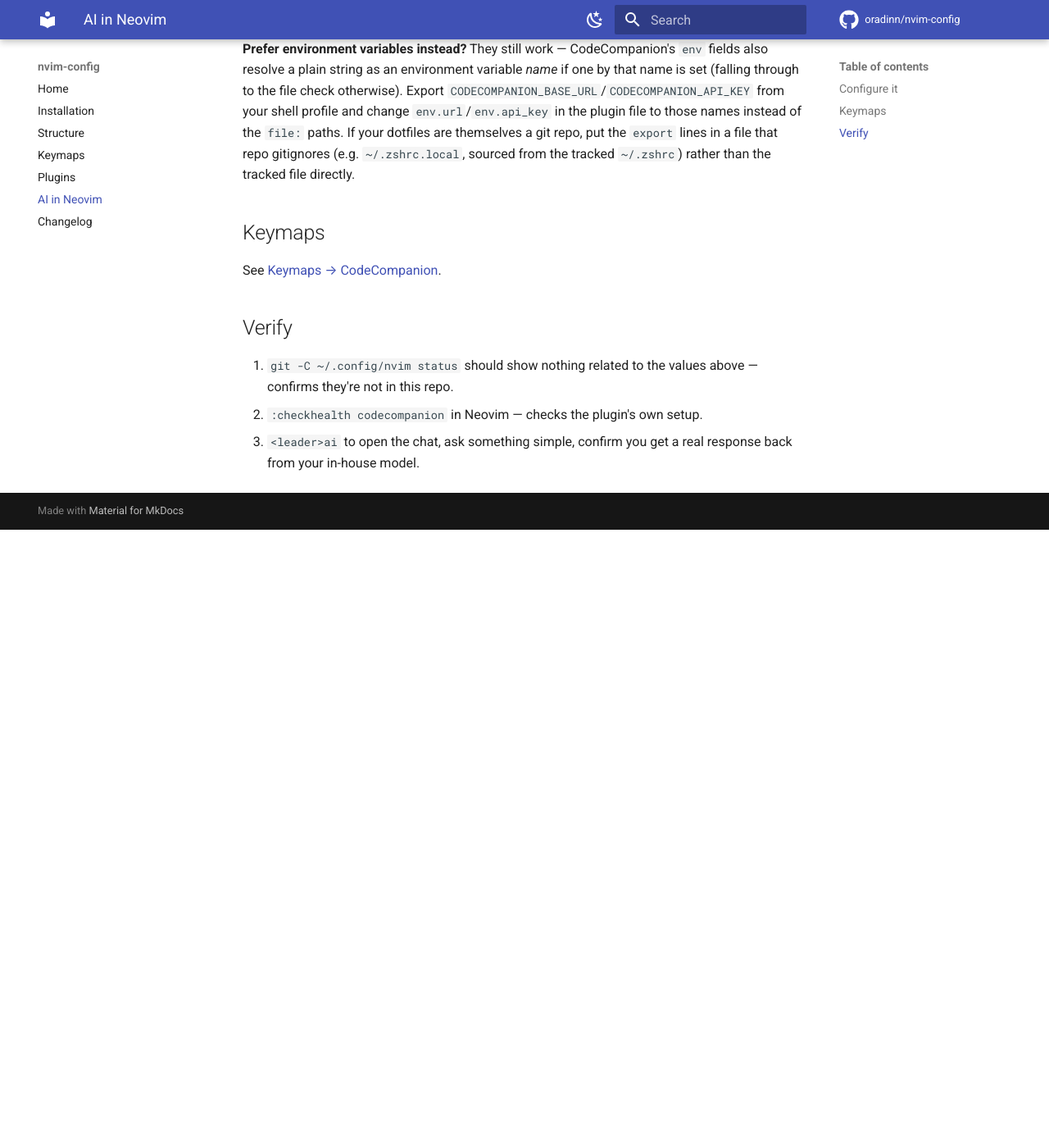
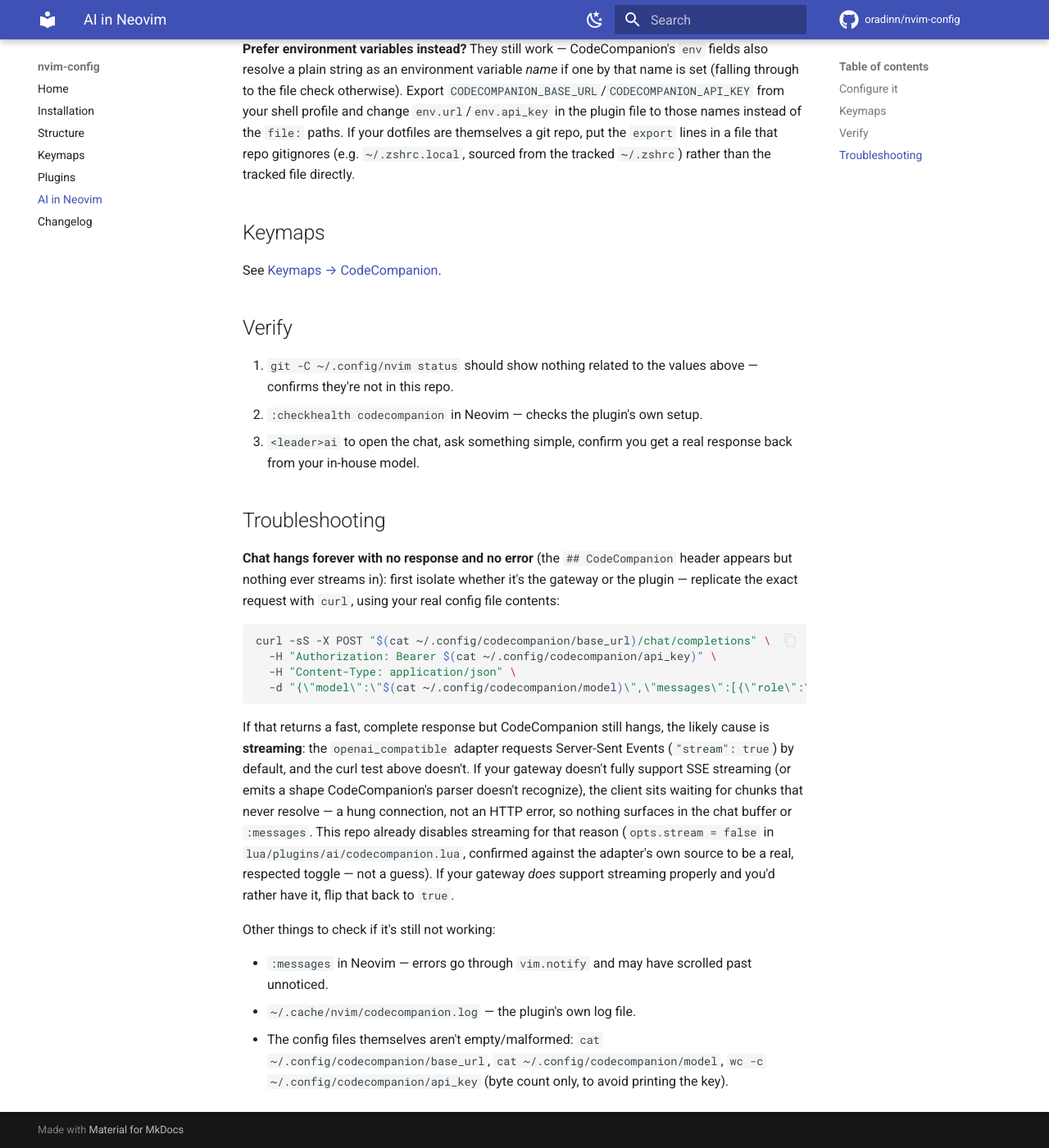
Before and after one commit to oradinn/nvim-config, an MkDocs documentation site: the page built from docs/ai.md, in a window 1280 px wide and 1400 px high, scrolled down 1213 px. Shown: the whole window at 82% size. Built offline with MkDocs 1.6.1 and Material for MkDocs 9.7.7, drawn with Linux system fonts in a browser that asks for light colours; comment, search, counter and statistics services are not loaded; before the commit the page ends 1859 px from its top, so only the background shows below that.

Commit message:
Disable streaming for the in-house adapter to fix silent hangs
Confirmed diagnosis: a plain curl POST to the gateway (no "stream":
true) returns a fast, complete response, but the same request through
CodeCompanion hung indefinitely with no error anywhere (not in the
chat buffer, not in :messages). The openai_compatible adapter requests
SSE streaming by default; checked openai.lua's chat_output handler and
confirmed opts.stream is a real, respected toggle that changes how
responses are parsed (choice.delta vs choice.message) - not a guess.
If the gateway doesn't fully support SSE, the client waits forever for
chunks that never arrive, with nothing to signal a hung connection
rather than a clean HTTP error.

Set opts.stream = false on the adapter extension in
lua/plugins/ai/codecompanion.lua so requests match what the working
curl test did. Documented the symptom and fix in docs/ai.md's new
Troubleshooting section, including the curl isolation test, for
whoever hits this next.

Co-Authored-By: Claude Sonnet 5 <noreply@anthropic.com>
Claude-Session: https://claude.ai/code/session_016YunJ1V2cbCqrNVvcpQqMP

````diff
--- a/docs/ai.md
+++ b/docs/ai.md
@@ -69,3 +69,40 @@ See [Keymaps → CodeCompanion](keymaps.md#codecompanion-luapluginsaicodecompani
 2. `:checkhealth codecompanion` in Neovim — checks the plugin's own setup.
 3. `<leader>ai` to open the chat, ask something simple, confirm you get a
    real response back from your in-house model.
+
+## Troubleshooting
+
+**Chat hangs forever with no response and no error** (the `## CodeCompanion`
+header appears but nothing ever streams in): first isolate whether it's the
+gateway or the plugin — replicate the exact request with `curl`, using your
+real config file contents:
+
+```bash
+curl -sS -X POST "$(cat ~/.config/codecompanion/base_url)/chat/completions" \
+  -H "Authorization: Bearer $(cat ~/.config/codecompanion/api_key)" \
+  -H "Content-Type: application/json" \
+  -d "{\"model\":\"$(cat ~/.config/codecompanion/model)\",\"messages\":[{\"role\":\"user\",\"content\":\"hi\"}]}"
+```
+
+If that returns a fast, complete response but CodeCompanion still hangs, the
+likely cause is **streaming**: the `openai_compatible` adapter requests
+Server-Sent Events (`"stream": true`) by default, and the curl test above
+doesn't. If your gateway doesn't fully support SSE streaming (or emits a
+shape CodeCompanion's parser doesn't recognize), the client sits waiting for
+chunks that never resolve — a hung connection, not an HTTP error, so nothing
+surfaces in the chat buffer or `:messages`. This repo already disables
+streaming for that reason (`opts.stream = false` in
+`lua/plugins/ai/codecompanion.lua`, confirmed against the adapter's own
+source to be a real, respected toggle — not a guess). If your gateway *does*
+support streaming properly and you'd rather have it, flip that back to
+`true`.
+
+Other things to check if it's still not working:
+
+- `:messages` in Neovim — errors go through `vim.notify` and may have
+  scrolled past unnoticed.
+- `~/.cache/nvim/codecompanion.log` — the plugin's own log file.
+- The config files themselves aren't empty/malformed:
+  `cat ~/.config/codecompanion/base_url`, `cat ~/.config/codecompanion/model`,
+  `wc -c ~/.config/codecompanion/api_key` (byte count only, to avoid printing
+  the key).
````
Also changed, not shown: 1 other file.
